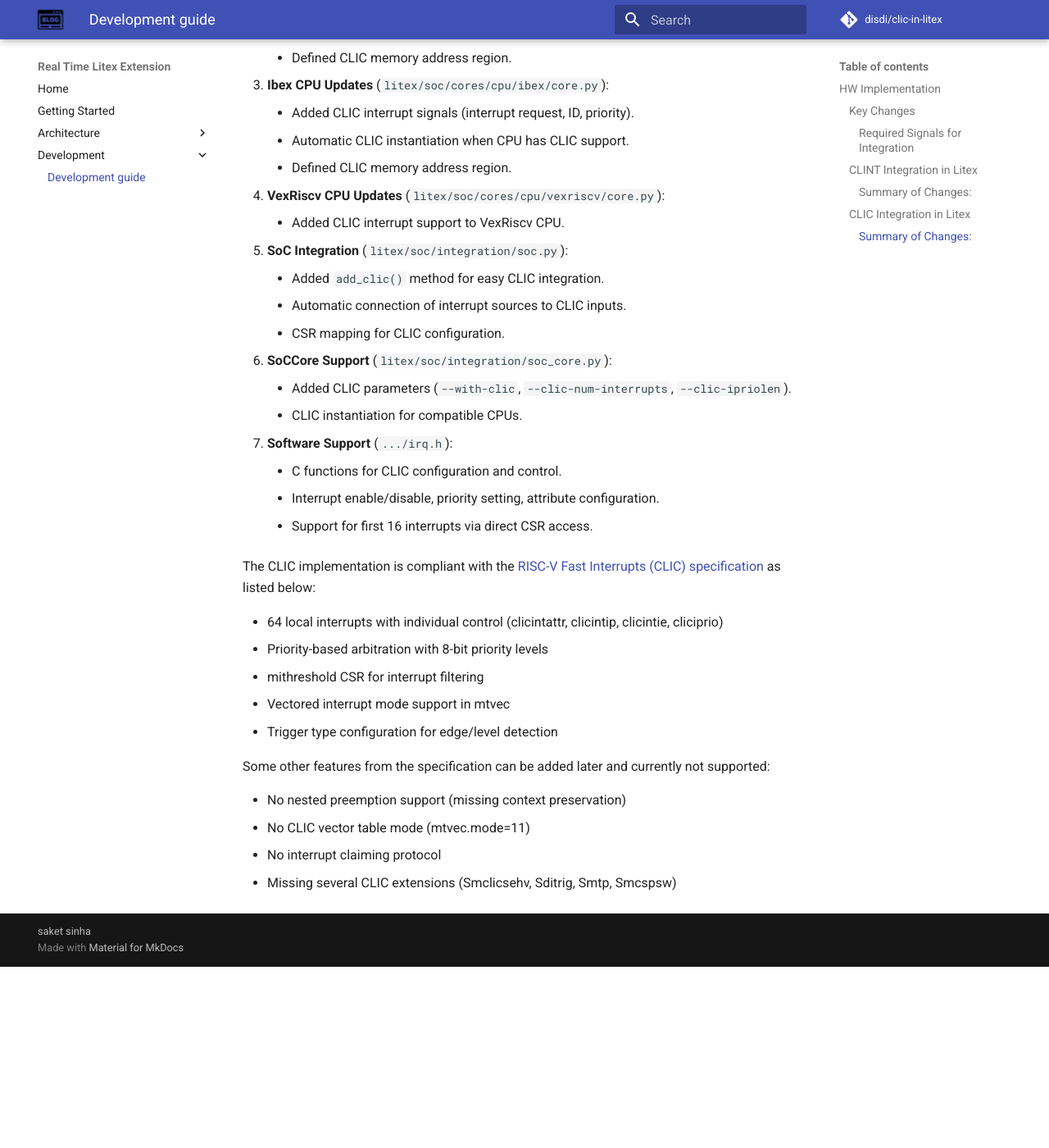
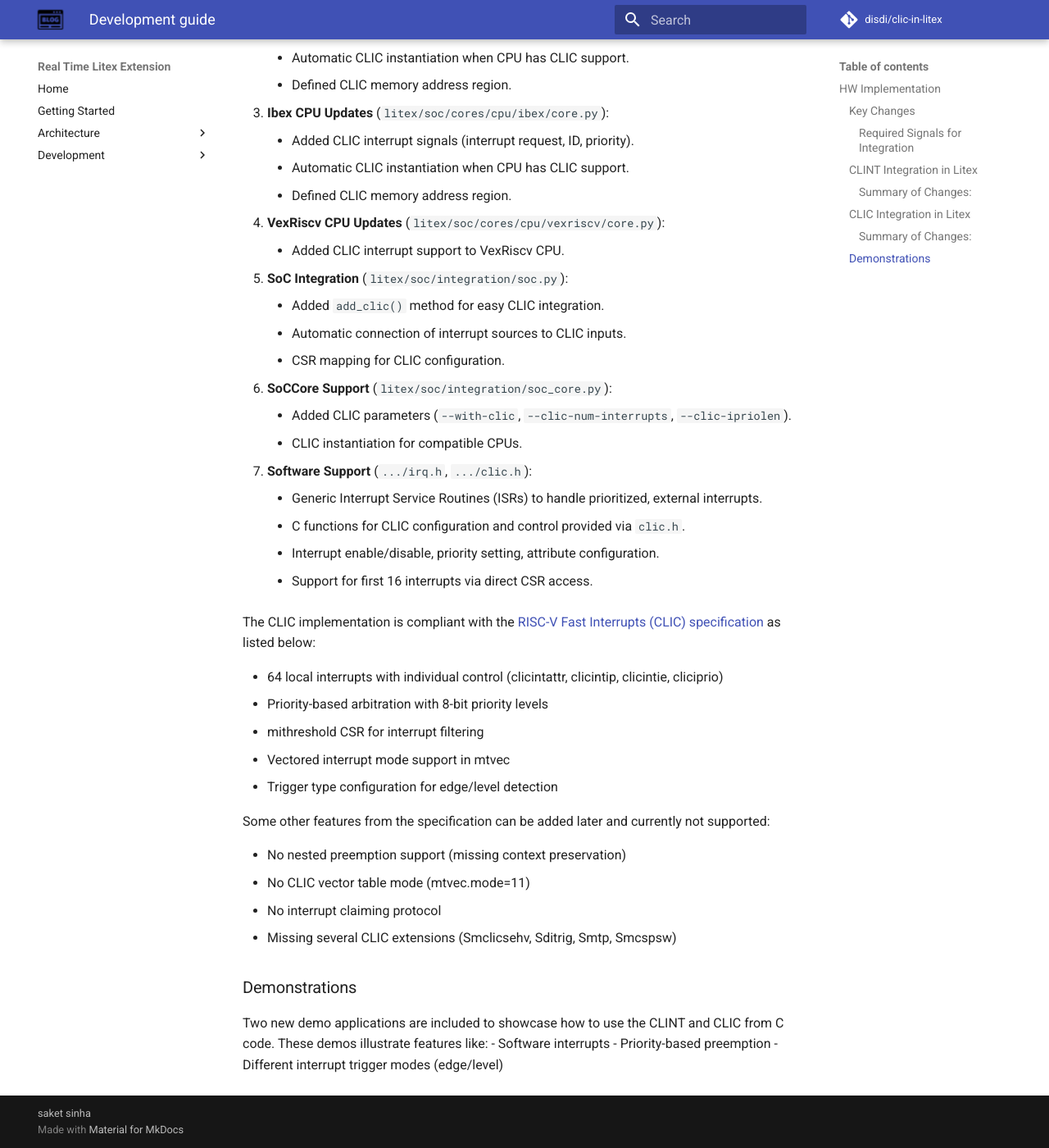
Before and after one commit to disdi/clic-in-litex, an MkDocs documentation site: the page built from docs/nav/development/milestones.md, in a window 1280 px wide and 1400 px high, scrolled down 2495 px. Shown: the whole window at 82% size. Built offline with MkDocs 1.6.1 and Material for MkDocs 9.7.7, drawn with Linux system fonts in a browser that asks for light colours; comment, search, counter and statistics services are not loaded; before the commit the page ends 3674 px from its top, so only the background shows below that; some of the changed text lies outside the part shown.

Commit message:
Add details of software support for demo applications

```diff
--- a/docs/nav/development/development-guide.md
+++ b/docs/nav/development/milestones.md
@@ -68,8 +68,9 @@
     - Added CLINT parameters (`--with-clint`).
     - CLINT instantiation for compatible CPUs.
 
-6. **Software Support** (`.../irq.h`):
-    - C functions for CLINT configuration and control.
+6. **Software Support** (`.../irq.h`, `.../clint.h`):
+    - Generic Interrupt Service Routines (ISRs) to handle timer and software interrupts.
+    - C functions for CLINT configuration and control provided via `clint.h`.
 
 The implementation of the CLINT design is compliant with both the older SiFive CLINT design and the newer [RISC-V ACLINT specification](https://github.com/riscvarchive/riscv-aclint).
 
@@ -107,8 +108,9 @@
     - Added CLIC parameters (`--with-clic`, `--clic-num-interrupts`, `--clic-ipriolen`).
     - CLIC instantiation for compatible CPUs.
 
-7. **Software Support** (`.../irq.h`):
-    - C functions for CLIC configuration and control.
+7. **Software Support** (`.../irq.h`, `.../clic.h`):
+    - Generic Interrupt Service Routines (ISRs) to handle prioritized, external interrupts.
+    - C functions for CLIC configuration and control provided via `clic.h`.
     - Interrupt enable/disable, priority setting, attribute configuration.
     - Support for first 16 interrupts via direct CSR access.
 
@@ -127,3 +129,10 @@
   - No CLIC vector table mode (mtvec.mode=11)
   - No interrupt claiming protocol
   - Missing several CLIC extensions (Smclicsehv, Sditrig, Smtp, Smcspsw)
+
+### Demonstrations
+
+Two new demo applications are included to showcase how to use the CLINT and CLIC from C code. These demos illustrate features like:
+- Software interrupts
+- Priority-based preemption
+- Different interrupt trigger modes (edge/level)
```
